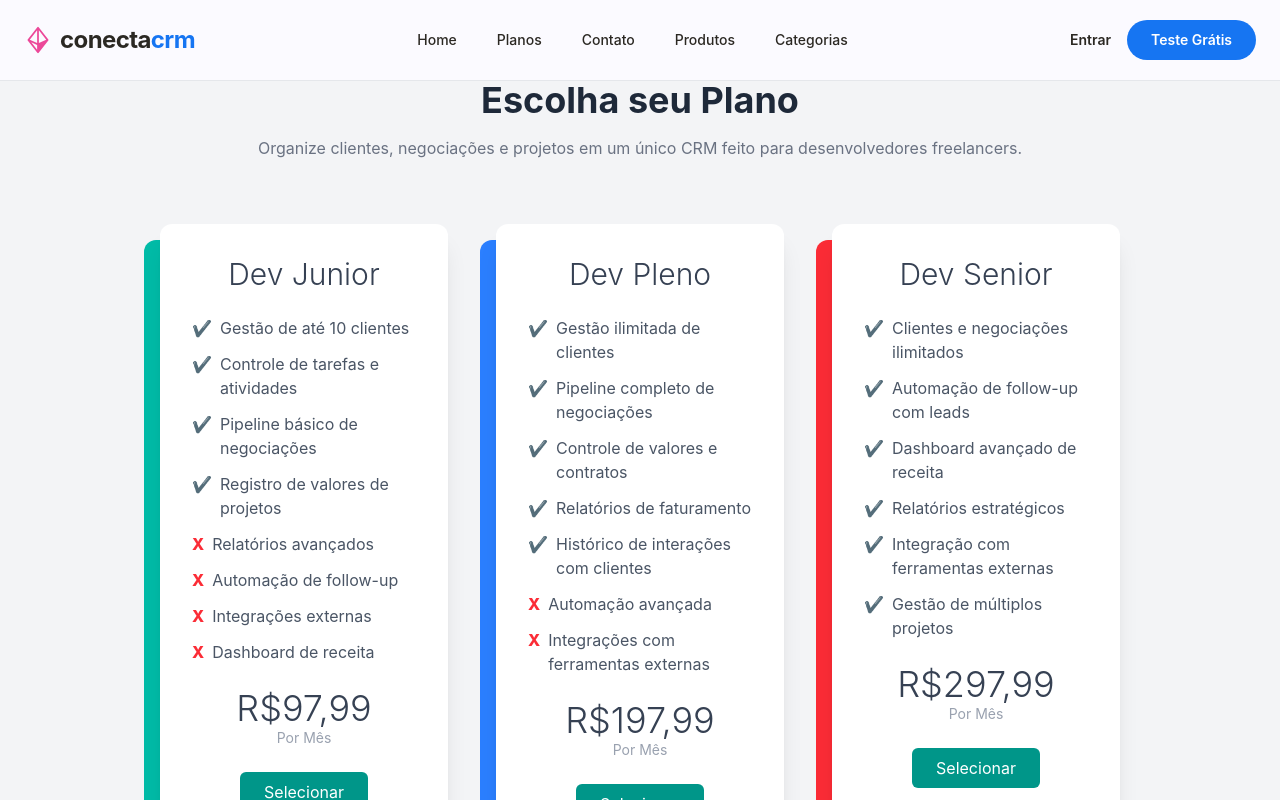
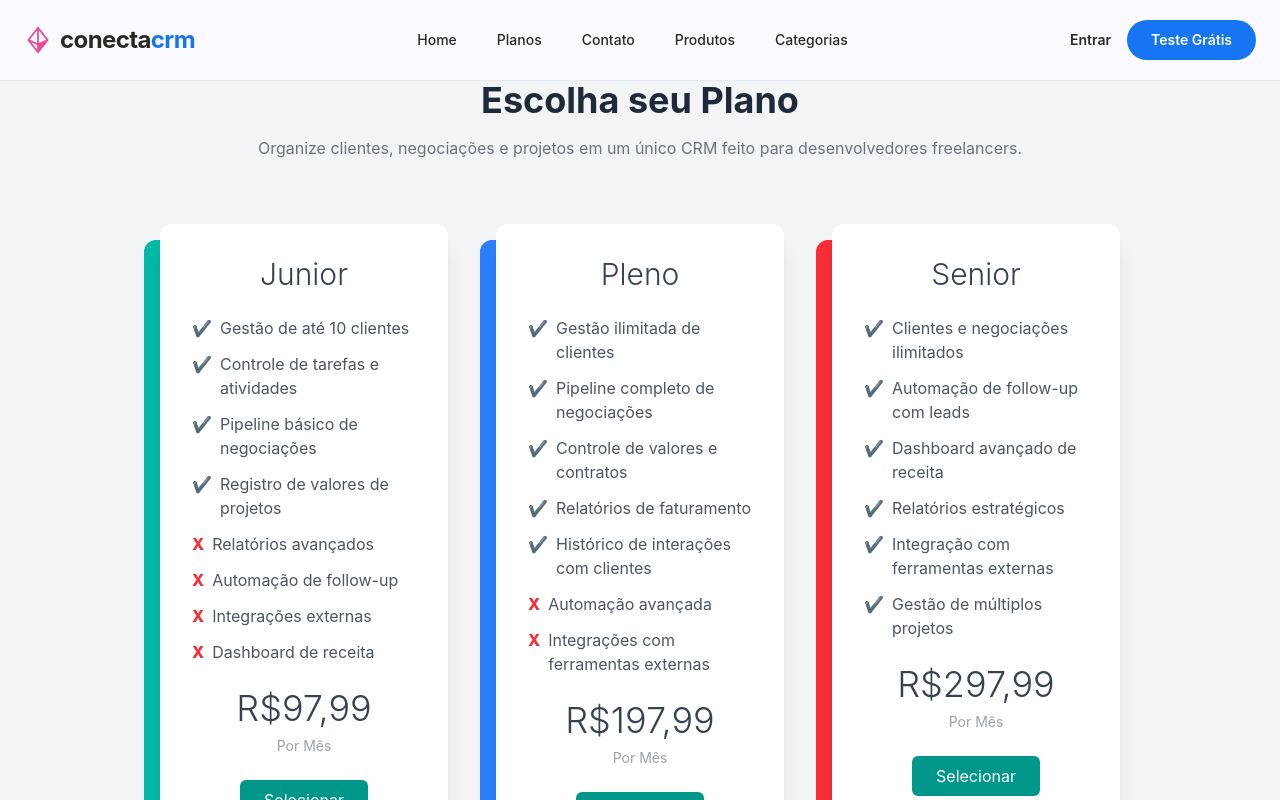
Before and after one commit to grupo-1234/front-CRM, a React (Vite) app: page /planos in a window 1280 px wide. Shown: the top 800 px of the page. Built offline with nearby package versions, Linux system fonts and the light colour scheme.

Commit message:
alteração dos nomes dos planos

```diff
--- a/src/components/cards/planos/CardPlanos.tsx
+++ b/src/components/cards/planos/CardPlanos.tsx
@@ -52,7 +52,7 @@ cor
             {preco}
           </p>
 
-          <p className="text-sm text-gray-400">
+          <p className="text-sm text-gray-400 pt-2">
             Por Mês
           </p>
 
--- a/src/pages/Planos.tsx
+++ b/src/pages/Planos.tsx
@@ -22,7 +22,7 @@ export default function Planos() {
         <div className="flex flex-wrap justify-center gap-12">
 
           <CardPlanos
-            titulo="Dev Junior"
+            titulo="Junior"
             preco="R$97,99"
             vantagens={[
               "Gestão de até 10 clientes",
@@ -40,7 +40,7 @@ export default function Planos() {
           />
 
           <CardPlanos
-            titulo="Dev Pleno"
+            titulo="Pleno"
             preco="R$197,99"
             vantagens={[
               "Gestão ilimitada de clientes",
@@ -57,7 +57,7 @@ export default function Planos() {
           />
 
           <CardPlanos
-            titulo="Dev Senior"
+            titulo="Senior"
             preco="R$297,99"
             vantagens={[
               "Clientes e negociações ilimitados",
```
